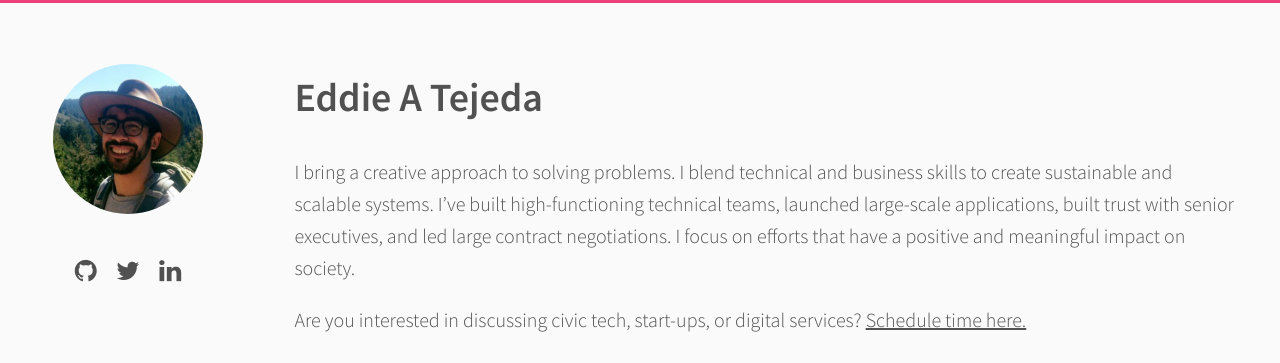
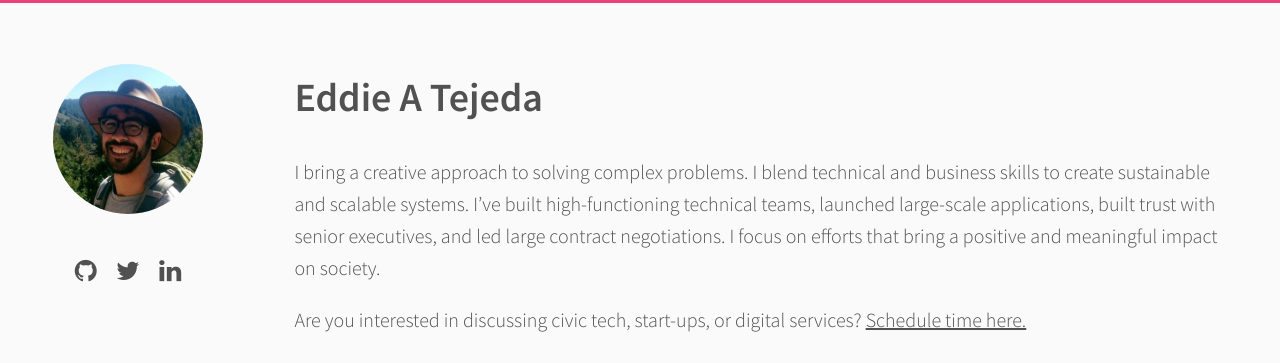
Before and after one commit to eddietejeda/eddietejeda.com, a Jekyll site: the page built from index.md, in a window 1280 px wide. Shown: the top 363 px of the page. Built offline with Jekyll 4.4.1, drawn with Linux system fonts in a browser that asks for light colours.

Commit message:
slight adjustment

```diff
--- a/index.md
+++ b/index.md
@@ -2,7 +2,7 @@
 layout: page
 ---
 
-I bring a creative approach to solving problems. I blend technical and business skills to create sustainable and scalable systems. I’ve built high-functioning technical teams, launched large-scale applications, built trust with senior executives, and led large contract negotiations. I focus on efforts that have a positive and meaningful impact on society.
+I bring a creative approach to solving complex problems. I blend technical and business skills to create sustainable and scalable systems. I’ve built high-functioning technical teams, launched large-scale applications, built trust with senior executives, and led large contract negotiations. I focus on efforts that bring a positive and meaningful impact on society.
 
 Are you interested in discussing civic tech, start-ups, or digital services? <a href="https://calendly.com/eddietejeda/30min">Schedule time here.</a>
 
```
